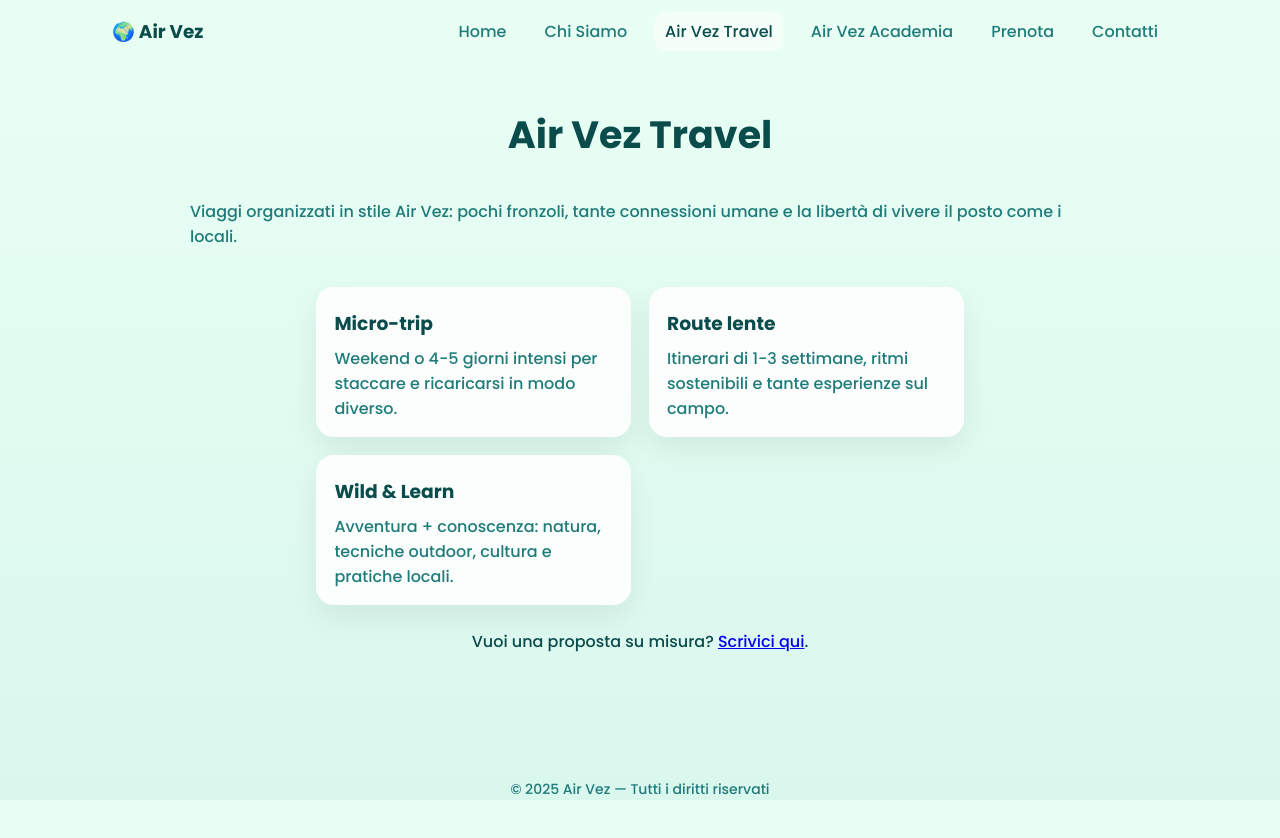
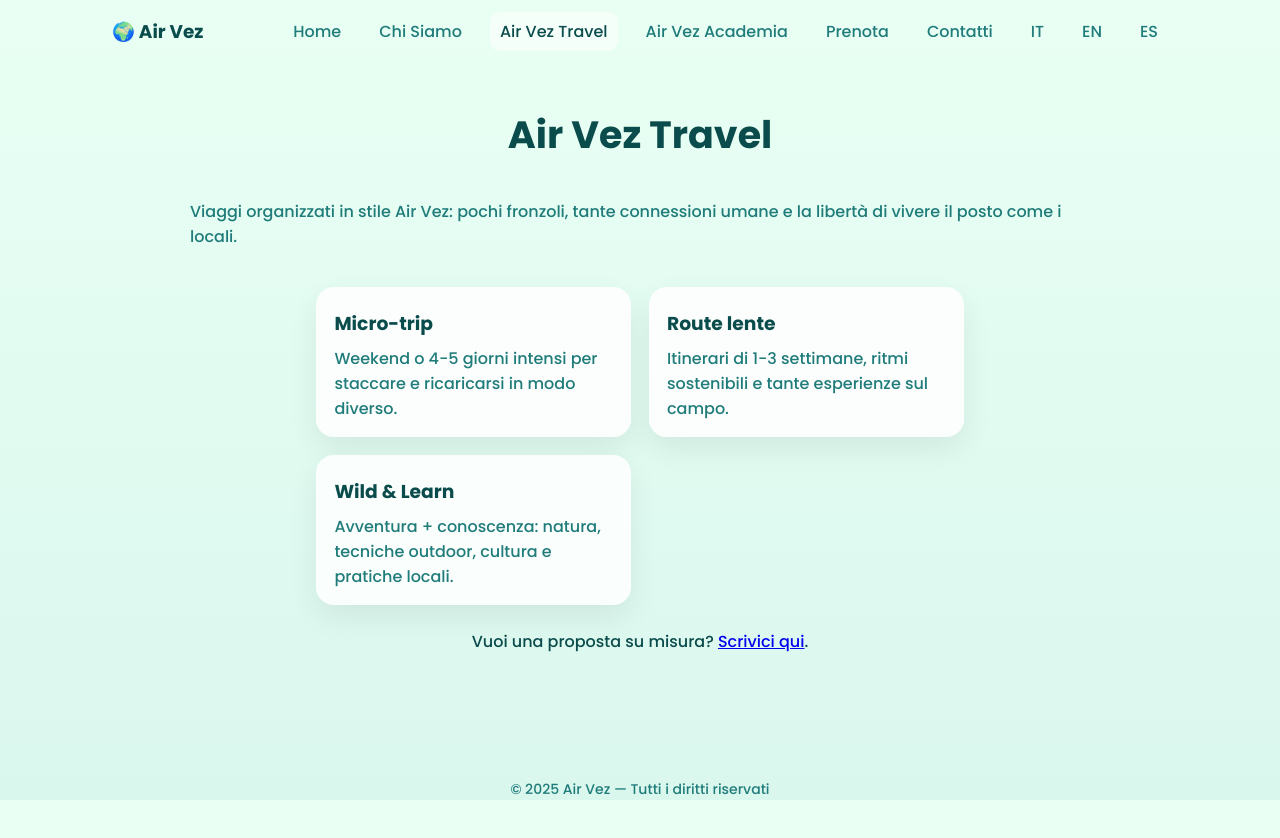
Before and after one commit to Gustyxko/airvez.net, a plain HTML site: page it/airvez-travel.html in a window 1280 px wide. Drawn offline with Linux system fonts and the light colour scheme; files that its build step writes are made by us from their sources.

Commit message:
Update airvez-travel.html

```diff
--- a/it/airvez-travel.html
+++ b/it/airvez-travel.html
@@ -22,6 +22,9 @@
         <li><a href="airvez-academia.html">Air Vez Academia</a></li>
         <li><a href="prenota.html">Prenota</a></li>
         <li><a href="contatti.html">Contatti</a></li>
+<li><a href="/it/index.html">IT</a></li>
+<li><a href="/en/index.html">EN</a></li>
+<li><a href="/es/index.html">ES</a></li>
       </ul>
     </nav>
   </header>
```
